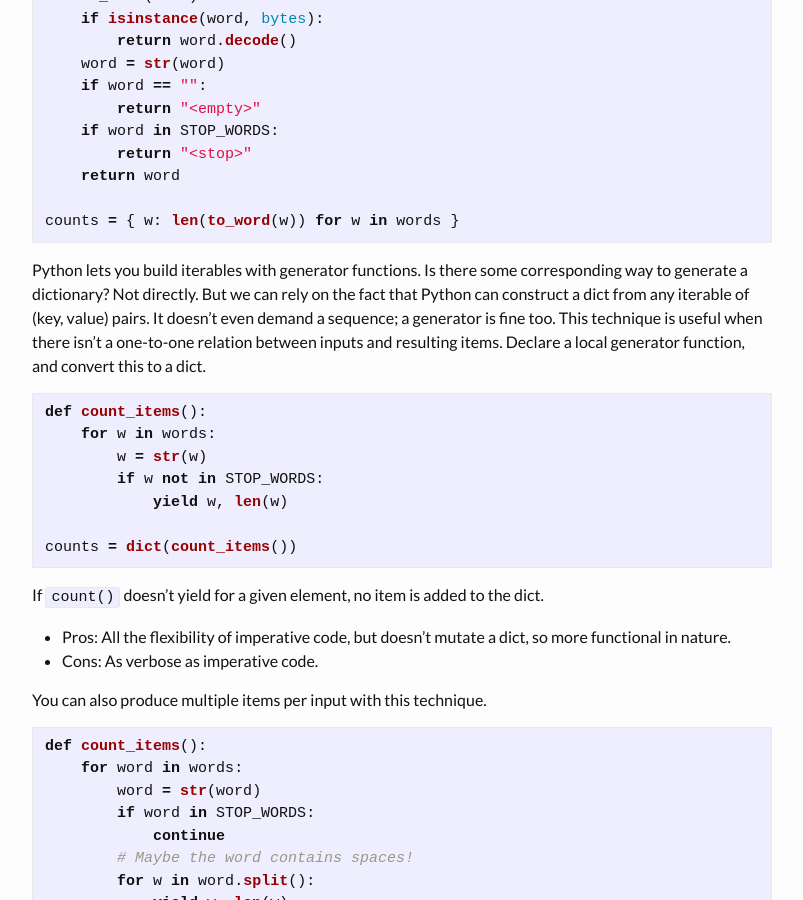
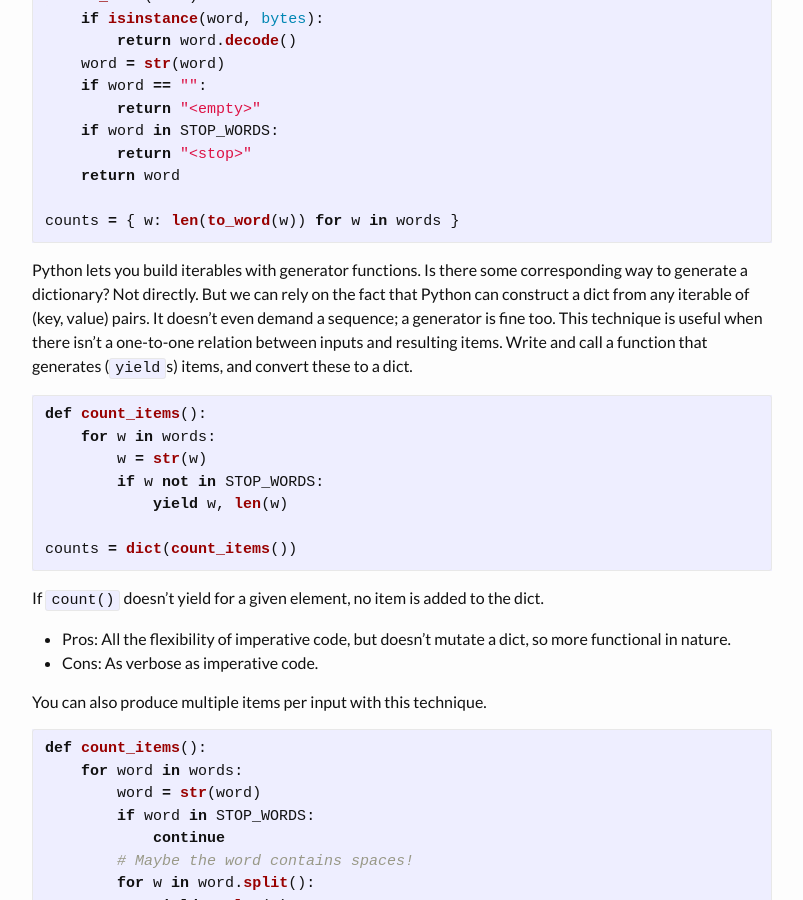
Before and after one commit to alexhsamuel/blog, a Jekyll site: the page built from _posts/2020-02-09-How to build a dict.markdown, in a window 1280 px wide and 900 px high, scrolled down 4373 px. Shown: the whole window, without its empty margins (238-1041 px from the left). Built offline with Jekyll 4.4.1, drawn with Linux system fonts in a browser that asks for light colours.

Commit message:
Correction.

````diff
--- a/_posts/2020-02-09-How to build a dict.markdown
+++ b/_posts/2020-02-09-How to build a dict.markdown
@@ -232,8 +232,8 @@ corresponding way to generate a dictionary?  Not directly.  But we can rely on
 the fact that Python can construct a dict from any iterable of (key, value)
 pairs.  It doesn't even demand a sequence; a generator is fine too.  This
 technique is useful when there isn't a one-to-one relation between inputs and
-resulting items.  Declare a local generator function, and convert this to a
-dict.
+resulting items.  Write and call a function that generates (`yield`s) items, and
+convert these to a dict.
 ```py
 def count_items():
     for w in words:
````
